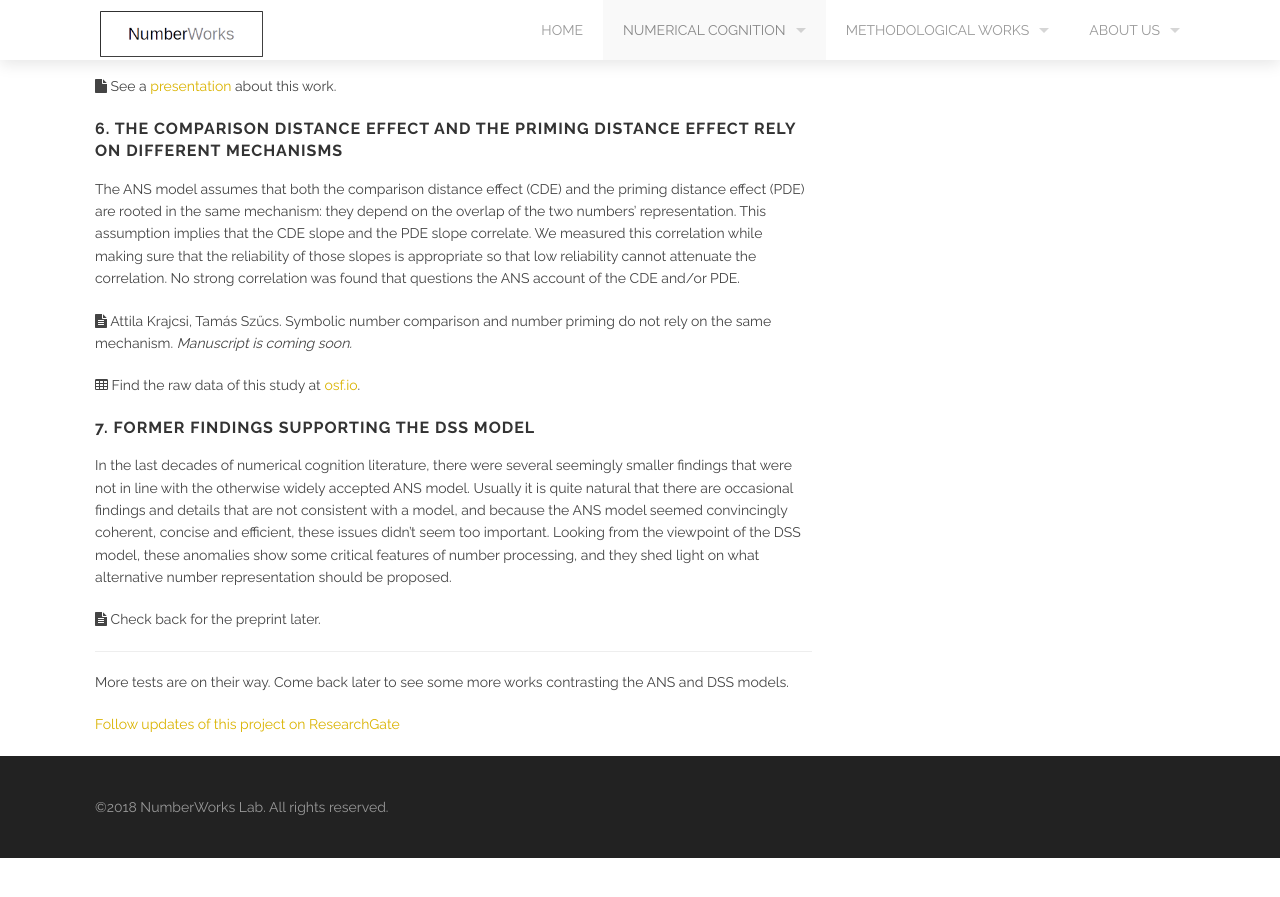
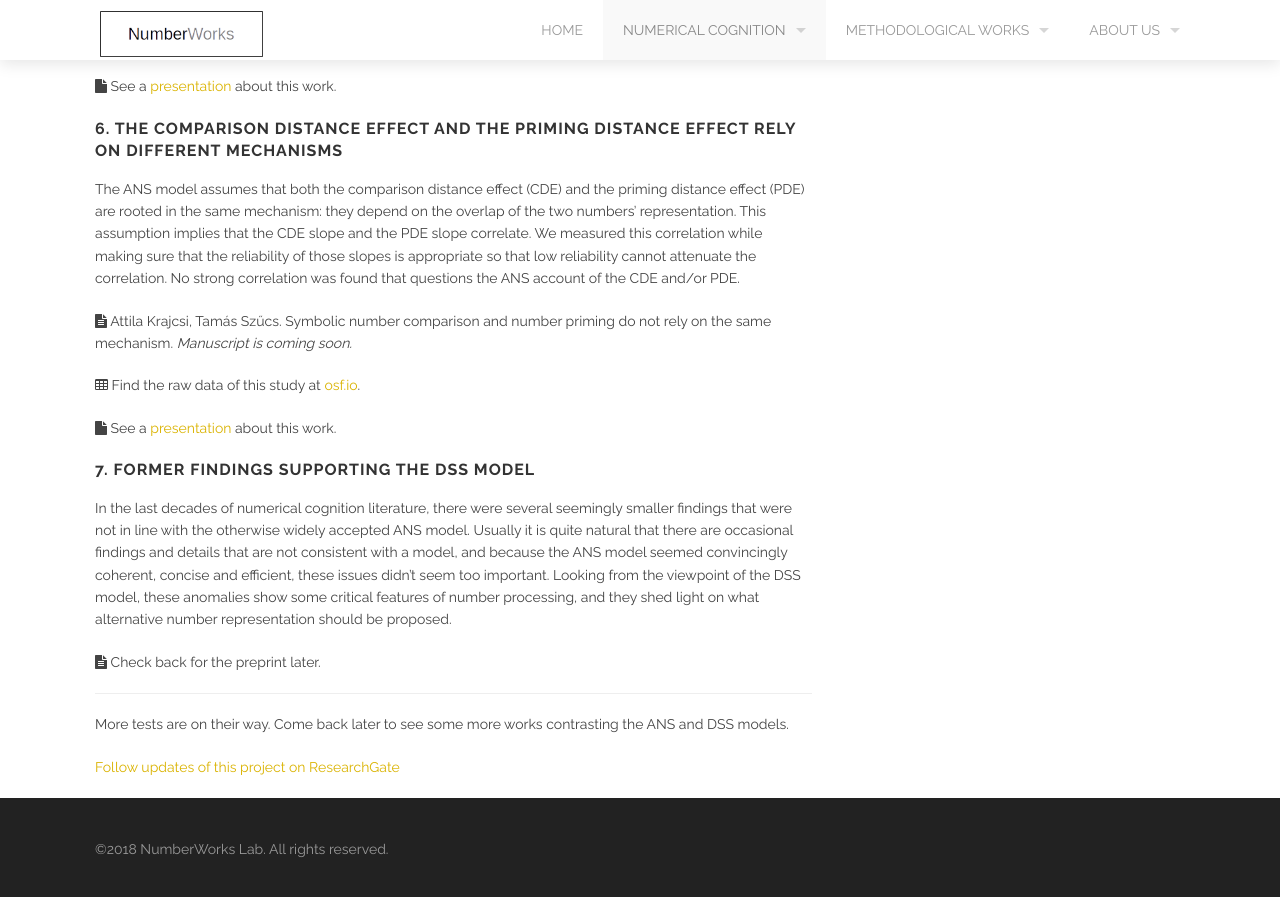
Before and after one commit to theNumberWorks/numberworks_website, a Jekyll site: the page built from discrete_semantic_system.md, in a window 1280 px wide and 900 px high, scrolled down 3919 px. Shown: the top 897 px of the window. Built offline with Jekyll 4.4.1, drawn with Linux system fonts in a browser that asks for light colours; before the commit the page ends 4777 px from its top, so only the background shows below that.

Commit message:
Update discrete_semantic_system.md

```diff
--- a/discrete_semantic_system.md
+++ b/discrete_semantic_system.md
@@ -94,6 +94,8 @@ The ANS model assumes that both the comparison distance effect (CDE) and the pri
 
 <i class='fa fa-table'></i> Find the raw data of this study at [osf.io](https://osf.io/bs94q/).
 
+<i class='fa fa-file'></i> See a [presentation](https://docs.google.com/presentation/d/1CbvNlfSTV6ATI5CKJMsOXghfKr3lqkoL61lrgTqQTD0/edit?usp=sharing) about this work.
+
 ### 7. Former findings supporting the DSS model
 In the last decades of numerical cognition literature, there were several seemingly smaller findings that were not in line with the otherwise widely accepted ANS model. Usually it is quite natural that there are occasional findings and details that are not consistent with a model, and because the ANS model seemed convincingly coherent, concise and efficient, these issues didn’t seem too important. Looking from the viewpoint of the DSS model, these anomalies show some critical features of number processing, and they shed light on what alternative number representation should be proposed.
 
```
